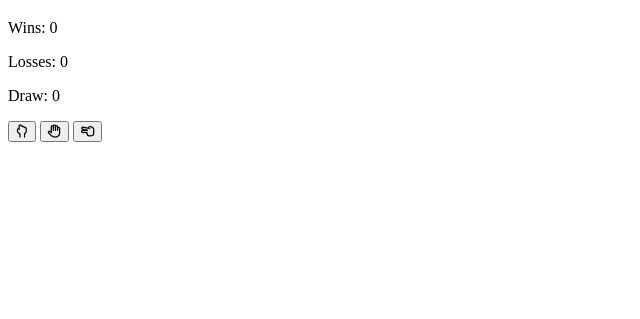
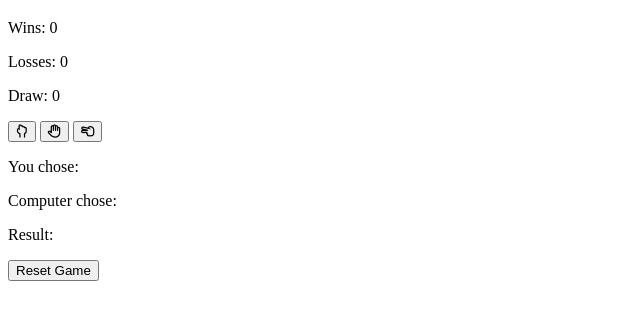
Before and after one commit to grgmausham/PP2, a plain HTML site: page index.html in a window 1280 px wide. Shown: the part 61-380 px from the top of the page, without its empty margins (0-640 px from the left). Drawn offline with Linux system fonts and the light colour scheme.

Commit message:
implementing outcome board for user choices

```diff
--- a/index.html
+++ b/index.html
@@ -7,18 +7,24 @@
     <link rel="stylesheet" href="assets/css/styles.css">
 </head>
 <body>
-    <div id="container">
+    <div class="container">
         <h1>Rock Paper Scrssors</h1>
-        <div id="score-board">
+        <div class="score-board">
             <p>Wins: <span id="wins">0</span></p>
             <p>Losses: <span id="loss">0</span></p>
             <p>Draw: <span id="draw">0</span></p>
         </div>
-        <div id="player">
+        <div class="player">
             <button class="choice" data-choice="rock"><i class="fa-regular fa-hand-back-fist"></i></button>
             <button class="choice" data-choice="paper"><i class="fa-regular fa-hand"></i></button>
             <button class="choice" data-choice="scissor"><i class="fa-regular fa-hand-scissors"></i></button>
         </div>
+        <div class="results">
+            <p>You chose: <span class="player-choice"></span></p>
+            <p>Computer chose: <span class="Computer-choice"></span></p>
+            <p>Result: <span class="game-result"></span></p>
+        </div>
+        <button class="reset-btn">Reset Game</button>
     </div>
     <!--Font awesome icon-->
     <script src="https://kit.fontawesome.com/3b20d96fa9.js" crossorigin="anonymous"></script>
```
